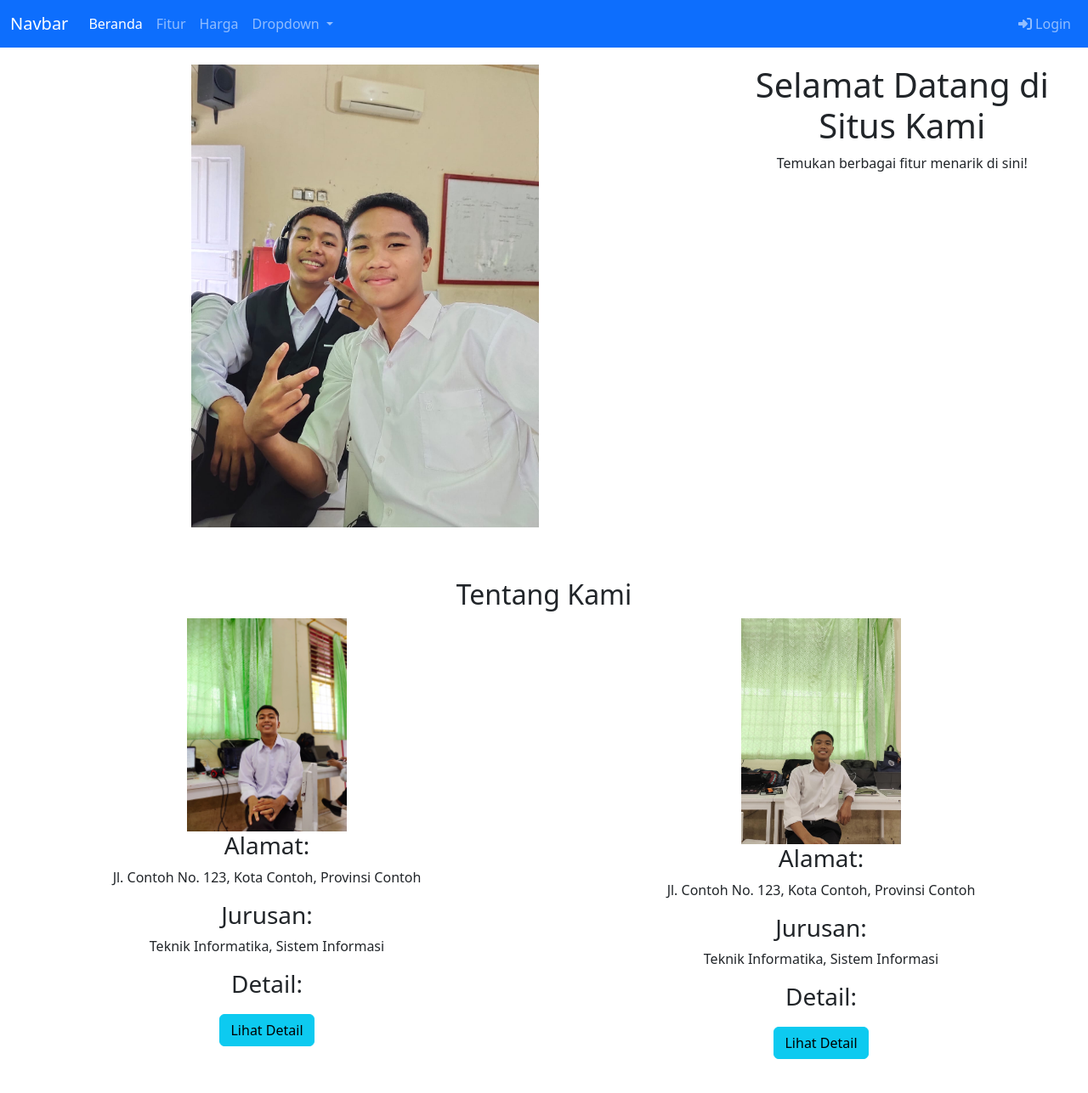
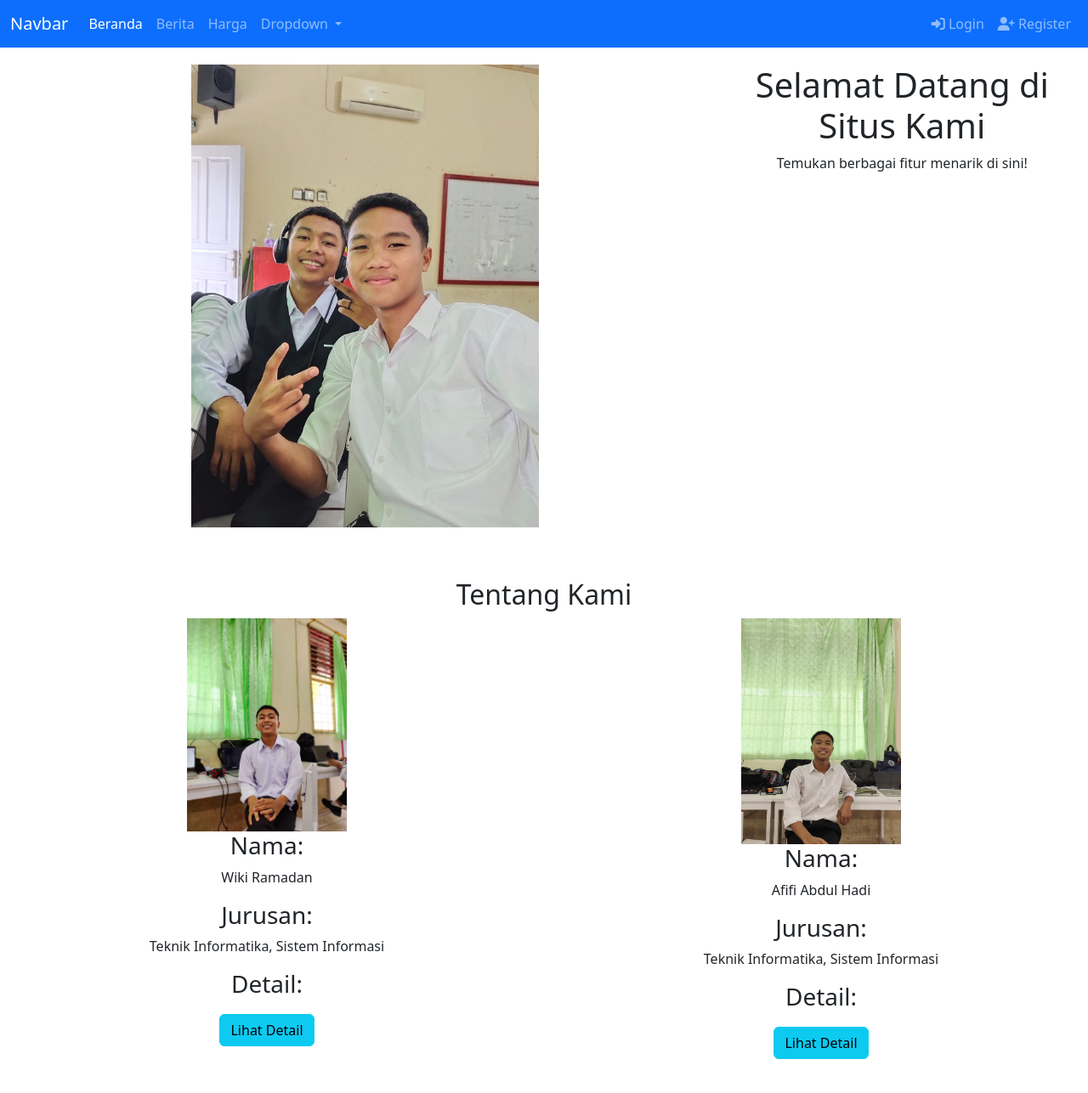
Before and after one commit to afifiabdulhadi/latihan, a PHP site: page /navbar.php in a window 1280 px wide. Shown: the whole page at 85% size. Run offline with PHP 8.4, Linux system fonts and the light colour scheme; some libraries are stand-ins or nearby versions.

Commit message:
edit.nav

```diff
--- a/navbar.php
+++ b/navbar.php
@@ -46,6 +46,7 @@
 
 <body>
 
+    <!-- Navbar -->
 <nav class="navbar navbar-expand-lg navbar-dark bg-primary">
     <div class="container-fluid">
         <a class="navbar-brand" href="#">Navbar</a>
@@ -60,7 +61,7 @@
                     <a class="nav-link active" aria-current="page" href="#">Beranda</a>
                 </li>
                 <li class="nav-item">
-                        <a class="nav-link" href="#">Fitur</a>
+                    <a class="nav-link" href="berita.php">Berita</a>
                 </li>
                 <li class="nav-item">
                     <a class="nav-link" href="#">Harga</a>
@@ -80,15 +81,19 @@
                     </ul>
                 </li>
             </ul>
-                <!-- Menu login di kanan -->
+            <!-- Menu login dan register di kanan -->
             <ul class="navbar-nav">
                 <li class="nav-item">
-                        <a class="nav-link" href="#"><i class="fas fa-sign-in-alt"></i> Login</a>
+                    <a class="nav-link" href="login.php"><i class="fas fa-sign-in-alt"></i> Login</a>
+                </li>
+                <li class="nav-item">
+                    <a class="nav-link" href="reqister.php" href="navbar.php"><i class="fas fa-user-plus"></i> Register</a>
                 </li>
             </ul>
         </div>
     </div>
 </nav>
+
 
     <!-- Header di bawah navbar dengan dua kolom -->
     <header class="text-center">
@@ -109,8 +114,8 @@
         <div class="row d-flex justify-content-center">
             <div class="col-sm-12 col-lg-6 col-md-6">
                 <img src="gambar/wiki.jpeg" alt="Foto Kami" class="img-fluid">
-                <h3>Alamat:</h3>
-                <p>Jl. Contoh No. 123, Kota Contoh, Provinsi Contoh</p>
+                <h3>Nama:</h3>
+                <p>Wiki Ramadan</p>
                 <h3>Jurusan:</h3>
                 <p>Teknik Informatika, Sistem Informasi</p>
                 <h3>Detail:</h3>
@@ -120,8 +125,8 @@
             </div>
             <div class="col-sm-12 col-lg-6 col-md-6">
                 <img src="gambar/iip.jpeg" alt="Foto Kami" class="img-fluid">
-                <h3>Alamat:</h3>
-                <p>Jl. Contoh No. 123, Kota Contoh, Provinsi Contoh</p>
+                <h3>Nama:</h3>
+                <p>Afifi Abdul Hadi</p>
                 <h3>Jurusan:</h3>
                 <p>Teknik Informatika, Sistem Informasi</p>
                 <h3>Detail:</h3>
@@ -143,11 +148,11 @@
                 <div class="modal-body">
                     <p>Kami adalah lembaga pendidikan yang berfokus pada pengembangan keterampilan di bidang
                         teknologi informasi. Kami menawarkan berbagai program pelatihan dan sertifikasi untuk
-                        membantu siswa mencapai tujuan mereka.</p>
+                        membantu mencapai tujuan mereka.</p>
                     <p>Fasilitas kami meliputi laboratorium komputer yang modern, ruang kelas yang nyaman, dan
                         akses ke berbagai sumber daya online. Kami memiliki tenaga pengajar yang berpengalaman
-                        dan siap membimbing siswa menuju kesuksesan.</p>
-                    <p>Dengan program-program kami, siswa akan mendapatkan pengetahuan dan keterampilan yang
+                        dan siap membimbing menuju kesuksesan.</p>
+                    <p>Dengan program-program kami, akan mendapatkan pengetahuan dan keterampilan yang
                         diperlukan untuk bersaing di dunia kerja yang semakin kompetitif.</p>
                 </div>
                 <div class="modal-footer">
@@ -168,11 +173,11 @@
                 <div class="modal-body">
                     <p>Kami adalah lembaga pendidikan yang berfokus pada pengembangan keterampilan di bidang
                         teknologi informasi. Kami menawarkan berbagai program pelatihan dan sertifikasi untuk
-                        membantu siswa mencapai tujuan mereka.</p>
+                        membantu mencapai tujuan mereka.</p>
                     <p>Fasilitas kami meliputi laboratorium komputer yang modern, ruang kelas yang nyaman, dan
                         akses ke berbagai sumber daya online. Kami memiliki tenaga pengajar yang berpengalaman
-                        dan siap membimbing siswa menuju kesuksesan.</p>
-                    <p>Dengan program-program kami, siswa akan mendapatkan pengetahuan dan keterampilan yang
+                        dan siap membimbing menuju kesuksesan.</p>
+                    <p>Dengan program-program kami, akan mendapatkan pengetahuan dan keterampilan yang
                         diperlukan untuk bersaing di dunia kerja yang semakin kompetitif.</p>
                 </div>
                 <div class="modal-footer">
--- a/reqister.php
+++ b/reqister.php
@@ -43,7 +43,7 @@
             <input type="password" class="form-control" placeholder="Re-Password" required>
             <button type="submit" class="btn btn-primary btn-block">REGISTER</button>
         </form>
-        <p class="mt-3"><a href="#">Kembali ke Login</a></p>
+        <p class="mt-3"><a href="login.php">Kembali ke Login</a></p>
     </div>
 
     <script src="https://kit.fontawesome.com/a076d05399.js"></script>
```
Lines whose indentation alone changed are shown as unchanged.
